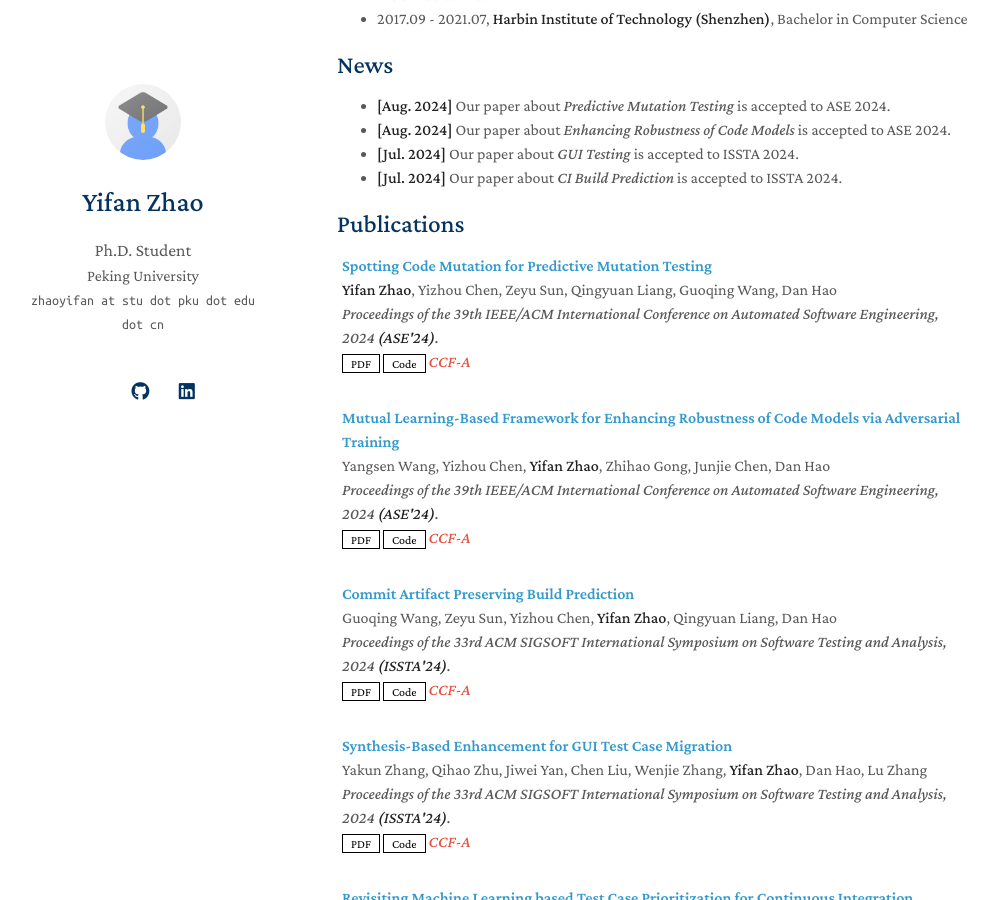
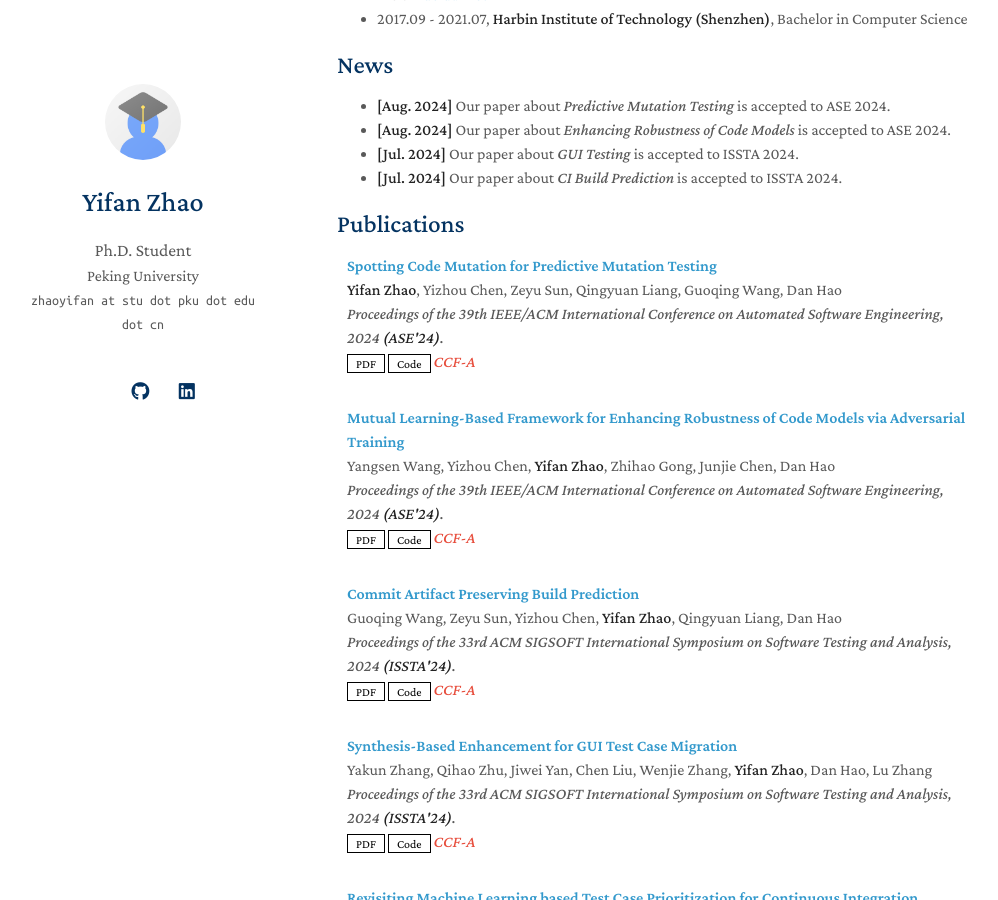
Before and after one commit to yifan-CodeDir/yifan-CodeDir.github.io, a Jekyll site: the page built from index.md, in a window 1280 px wide and 900 px high, scrolled down 443 px. Shown: the whole window, without its empty margins (133-1131 px from the left). Built offline with Jekyll 4.4.1, drawn with Linux system fonts in a browser that asks for light colours; a style sheet for code colours, icons or effects is not loaded; our own code applies the rules of GitHub Pages for plain Markdown files.

Commit message:
Update publications.md

```diff
--- a/_includes/publications.md
+++ b/_includes/publications.md
@@ -12,7 +12,7 @@
     <abbr class="badge">{{ link.conference_short }}</abbr>
     {% endif %}
   </div> -->
-  <div class="col-sm-9" style="position: relative;padding-right: 15px;padding-left: 5px;">
+  <div class="col-sm-9" style="position: relative;padding-right: 15px;padding-left: 10px;">
       <div class="title"><a href="{{ link.pdf }}">{{ link.title }}</a></div>
       <div class="author">{{ link.authors }}</div>
       <div class="periodical"><em>{{ link.conference }}</em>
```
